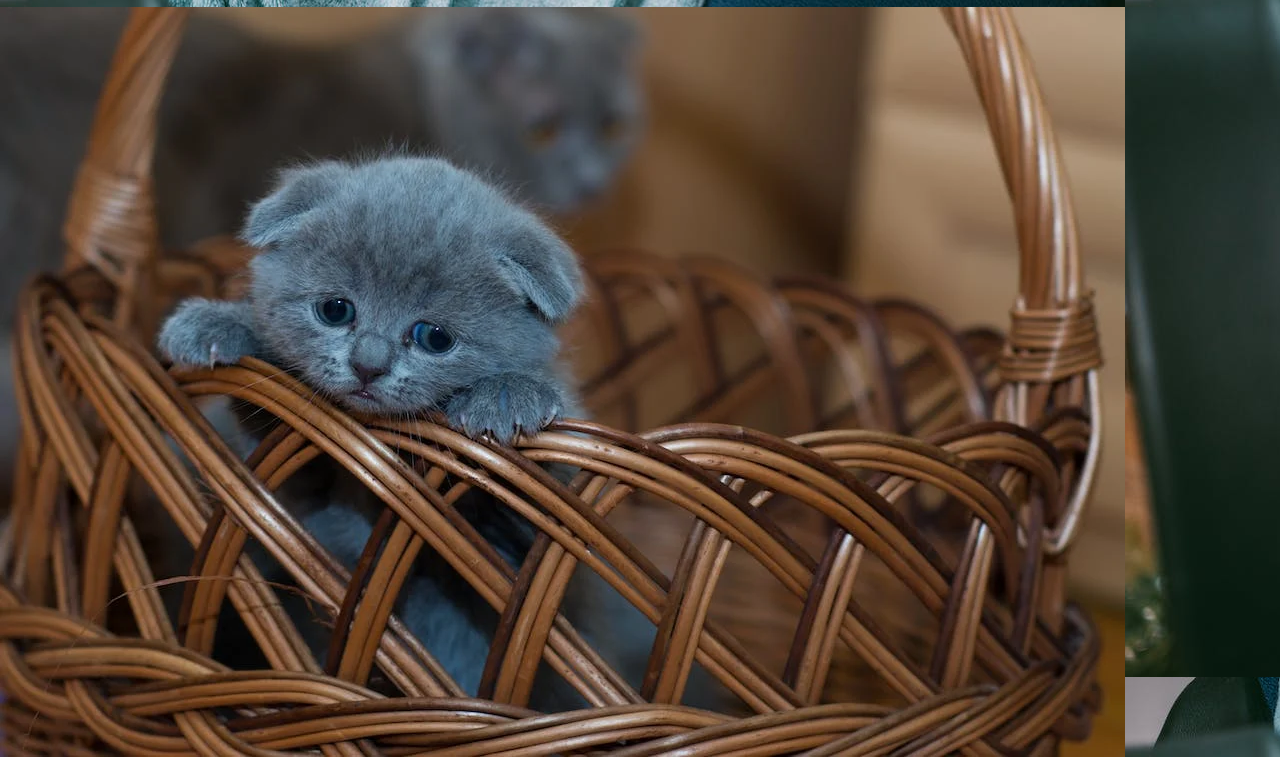
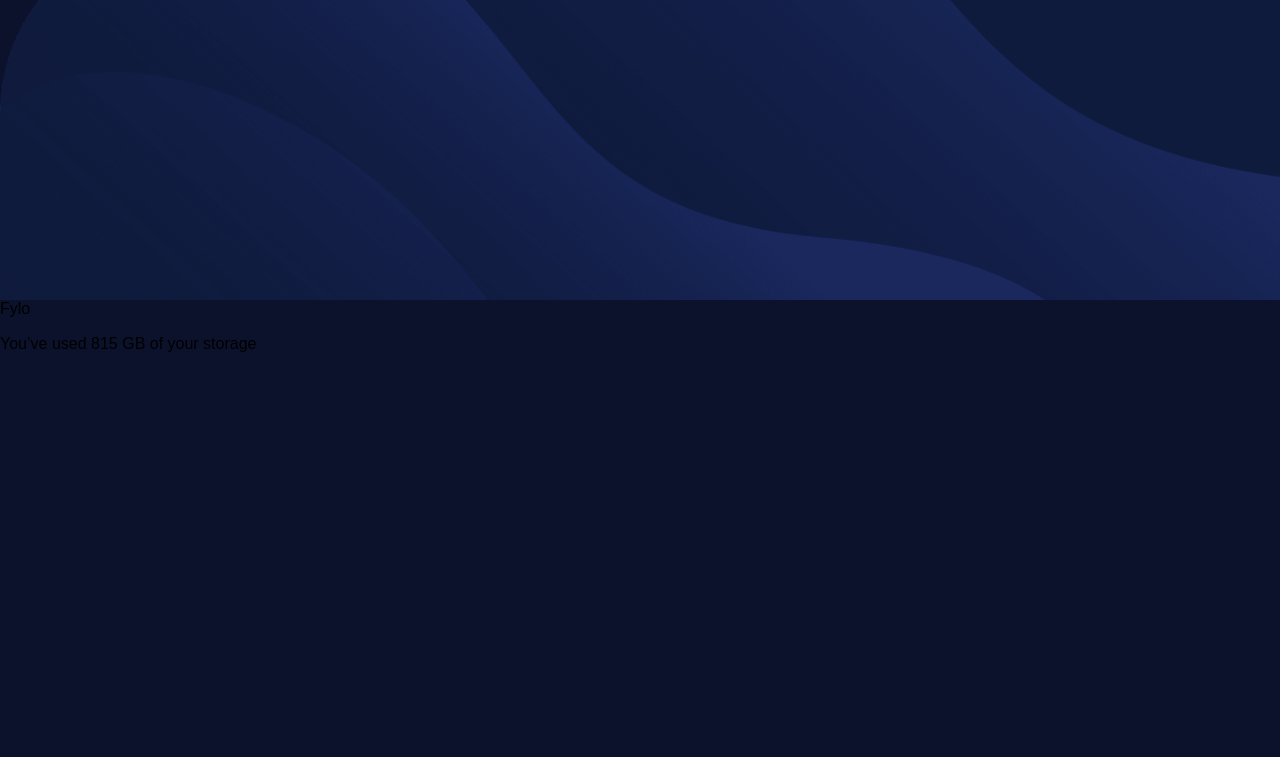
Before and after one commit to sheilitamr/practica-position-1, a website built with Vite: page src/index.html in a window 1280 px wide. Shown: the part 73-830 px from the top of the page. After the commit the page ends 800 px from the top, so only its background shows below. Built offline with nearby package versions, Linux system fonts and the light colour scheme; some packages are replaced by stand-ins of ours.

Commit message:
práctica empezada

```diff
--- a/src/css/style.css
+++ b/src/css/style.css
@@ -3,6 +3,11 @@
 *::before {
   box-sizing: border-box;
 }
+
+/* colors:
+  body background: #0c122c
+  card background: #1d2c67
+  bar color: #d765f1 */
 
 img {
   max-width: 100%;
@@ -23,5 +28,6 @@ a {
 
 body {
   margin: 0;
-  background-image: url(../assets/images/sleep-cat.jpeg);
+  font-family: sans-serif;
+  background-color: #0c122c;
 }
--- a/src/index.html
+++ b/src/index.html
@@ -6,10 +6,19 @@
     <meta name="viewport" content="width=device-width, initial-scale=1.0" />
     <link rel="stylesheet" href="css/normalize.css" />
     <link rel="stylesheet" href="css/style.css" />
-    <title>Vite App</title>
+    <title>Práctica position 1</title>
   </head>
   <body>
-    <h1>Hola</h1>
-    <img src="./assets/images/cute-cat.webp" alt="" />
+    <div class="container">
+      <img
+        src="assets/images/bg-desktop.png"
+        alt="background image"
+        class="container__image"
+      />
+      <div class="container__item-files">Fylo</div>
+      <div class="container__item-data">
+        <p class="container__text">You’ve used 815 GB of your storage</p>
+      </div>
+    </div>
   </body>
 </html>
```
Also changed, not shown: src/assets/images/bg-desktop.png (added), src/assets/images/cute-cat.webp (deleted), src/assets/images/icon-document.svg (added), src/assets/images/icon-folder.svg (added), src/assets/images/icon-upload.svg (added), src/assets/images/logo.svg (added), src/assets/images/sleep-cat.jpeg (deleted), 1 other file.
